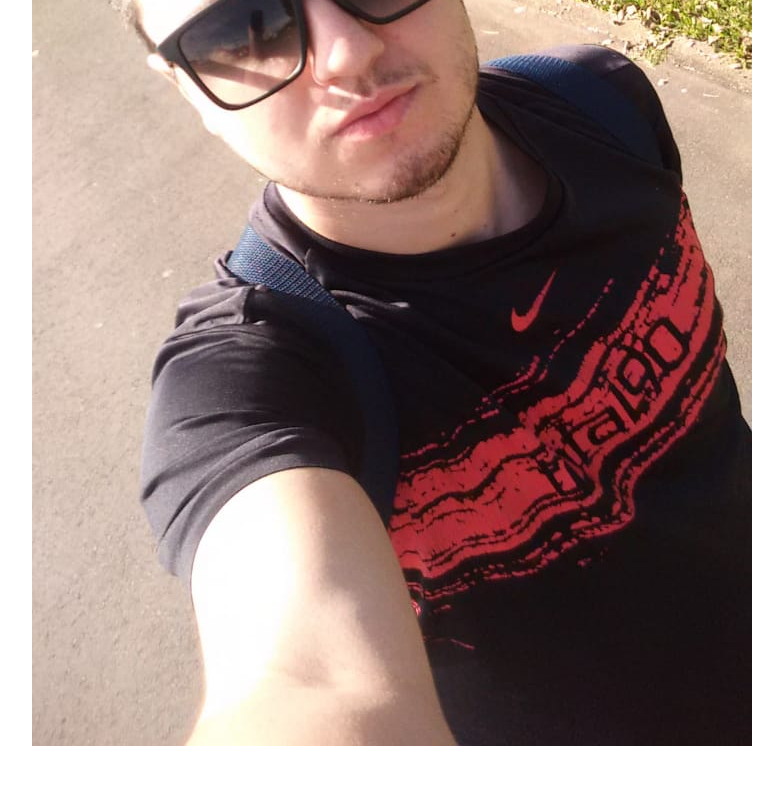
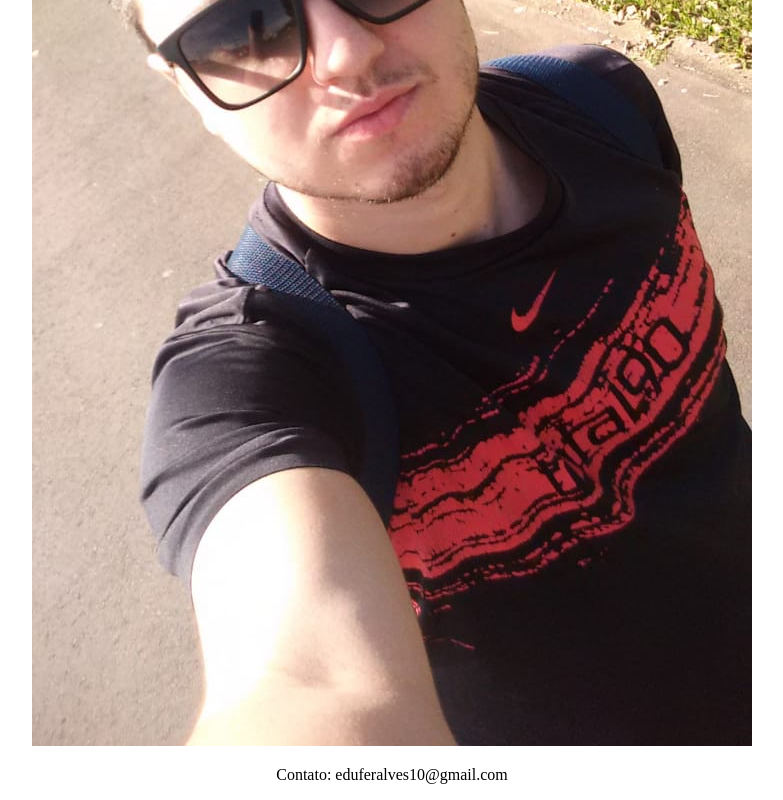
Before and after one commit to EduFerAlves/EduFerAlves.github.io, a plain HTML site: page index.html in a window 1280 px wide. Shown: the part 648-1448 px from the top of the page, without its empty margins (248-1031 px from the left). Before the commit the page ends 1406 px from the top, so only its background shows below. Drawn offline with Linux system fonts and the light colour scheme.

Commit message:
contato adicionado

```diff
--- a/index.html
+++ b/index.html
@@ -12,5 +12,8 @@
 		</a>
 	</center>
 
+	<p style="text-align:center;">Contato: eduferalves10@gmail.com</p>
+
+
 </body>
 </html>
```
